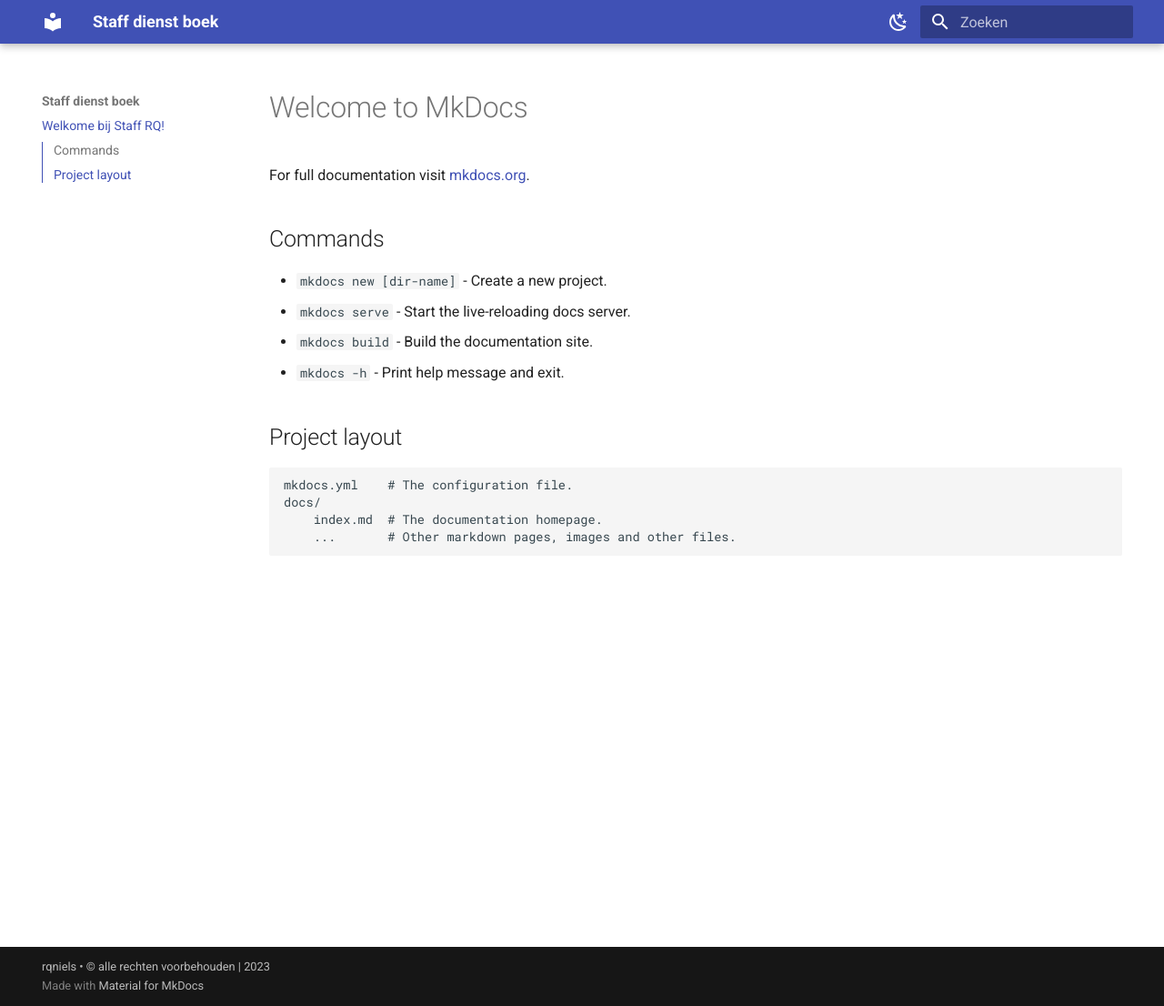
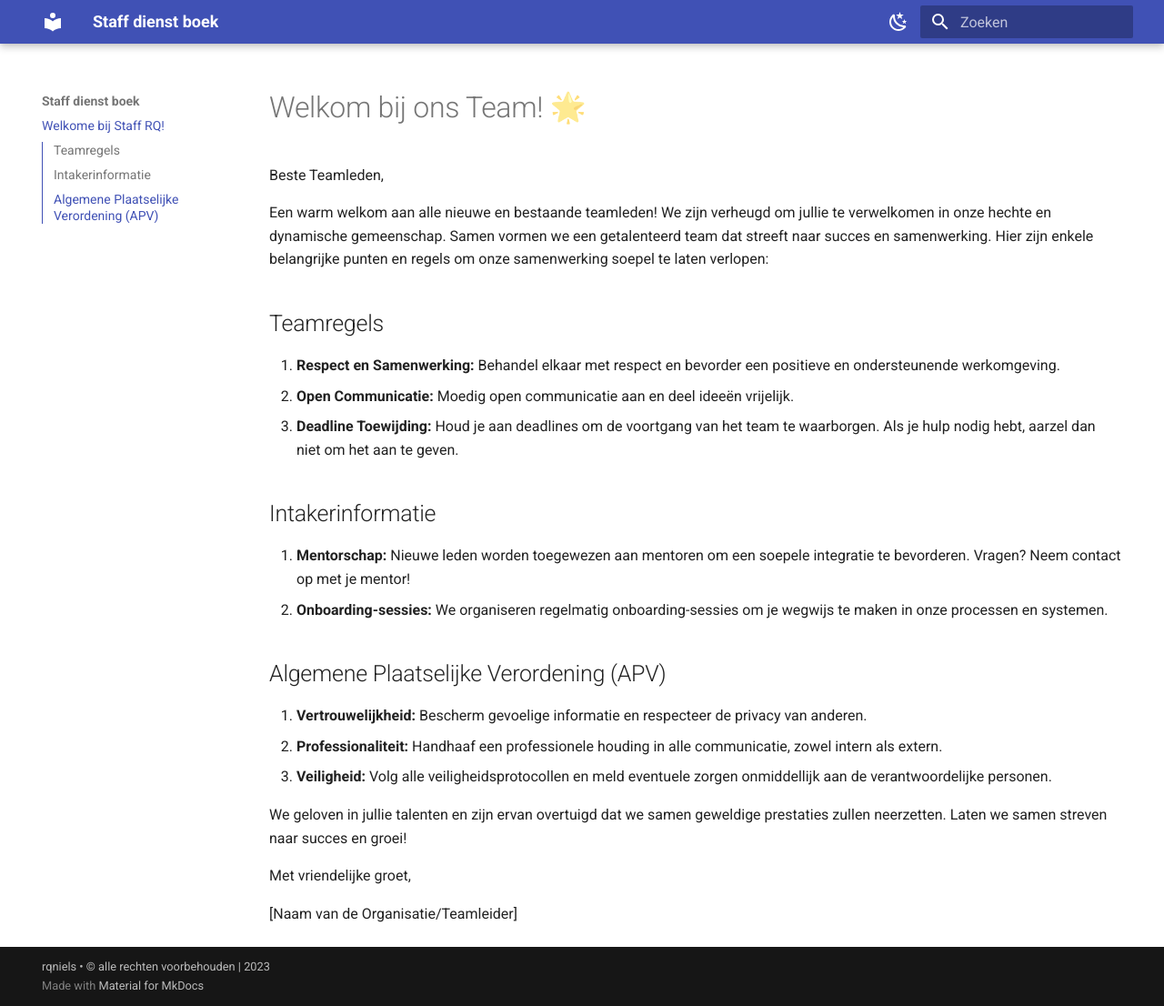
Before and after one commit to rqniels/Staff, an MkDocs documentation site: the page built from docs/index.md, in a window 1280 px wide and 1106 px high. Shown: the whole window at 91% size. Built offline with MkDocs 1.6.1 and Material for MkDocs 9.7.7, drawn with Linux system fonts in a browser that asks for light colours.

Commit message:
Update test

```diff
--- a/docs/index.md
+++ b/docs/index.md
@@ -1,17 +1,25 @@
-# Welcome to MkDocs
+# Welkom bij ons Team! 🌟
 
-For full documentation visit [mkdocs.org](https://www.mkdocs.org).
+Beste Teamleden,
 
-## Commands
+Een warm welkom aan alle nieuwe en bestaande teamleden! We zijn verheugd om jullie te verwelkomen in onze hechte en dynamische gemeenschap. Samen vormen we een getalenteerd team dat streeft naar succes en samenwerking. Hier zijn enkele belangrijke punten en regels om onze samenwerking soepel te laten verlopen:
 
-* `mkdocs new [dir-name]` - Create a new project.
-* `mkdocs serve` - Start the live-reloading docs server.
-* `mkdocs build` - Build the documentation site.
-* `mkdocs -h` - Print help message and exit.
+## Teamregels
+1. **Respect en Samenwerking:** Behandel elkaar met respect en bevorder een positieve en ondersteunende werkomgeving.
+2. **Open Communicatie:** Moedig open communicatie aan en deel ideeën vrijelijk.
+3. **Deadline Toewijding:** Houd je aan deadlines om de voortgang van het team te waarborgen. Als je hulp nodig hebt, aarzel dan niet om het aan te geven.
 
-## Project layout
+## Intakerinformatie
+1. **Mentorschap:** Nieuwe leden worden toegewezen aan mentoren om een soepele integratie te bevorderen. Vragen? Neem contact op met je mentor!
+2. **Onboarding-sessies:** We organiseren regelmatig onboarding-sessies om je wegwijs te maken in onze processen en systemen.
 
-    mkdocs.yml    # The configuration file.
-    docs/
-        index.md  # The documentation homepage.
-        ...       # Other markdown pages, images and other files.
+## Algemene Plaatselijke Verordening (APV)
+1. **Vertrouwelijkheid:** Bescherm gevoelige informatie en respecteer de privacy van anderen.
+2. **Professionaliteit:** Handhaaf een professionele houding in alle communicatie, zowel intern als extern.
+3. **Veiligheid:** Volg alle veiligheidsprotocollen en meld eventuele zorgen onmiddellijk aan de verantwoordelijke personen.
+
+We geloven in jullie talenten en zijn ervan overtuigd dat we samen geweldige prestaties zullen neerzetten. Laten we samen streven naar succes en groei!
+
+Met vriendelijke groet,
+
+[Naam van de Organisatie/Teamleider]
```
